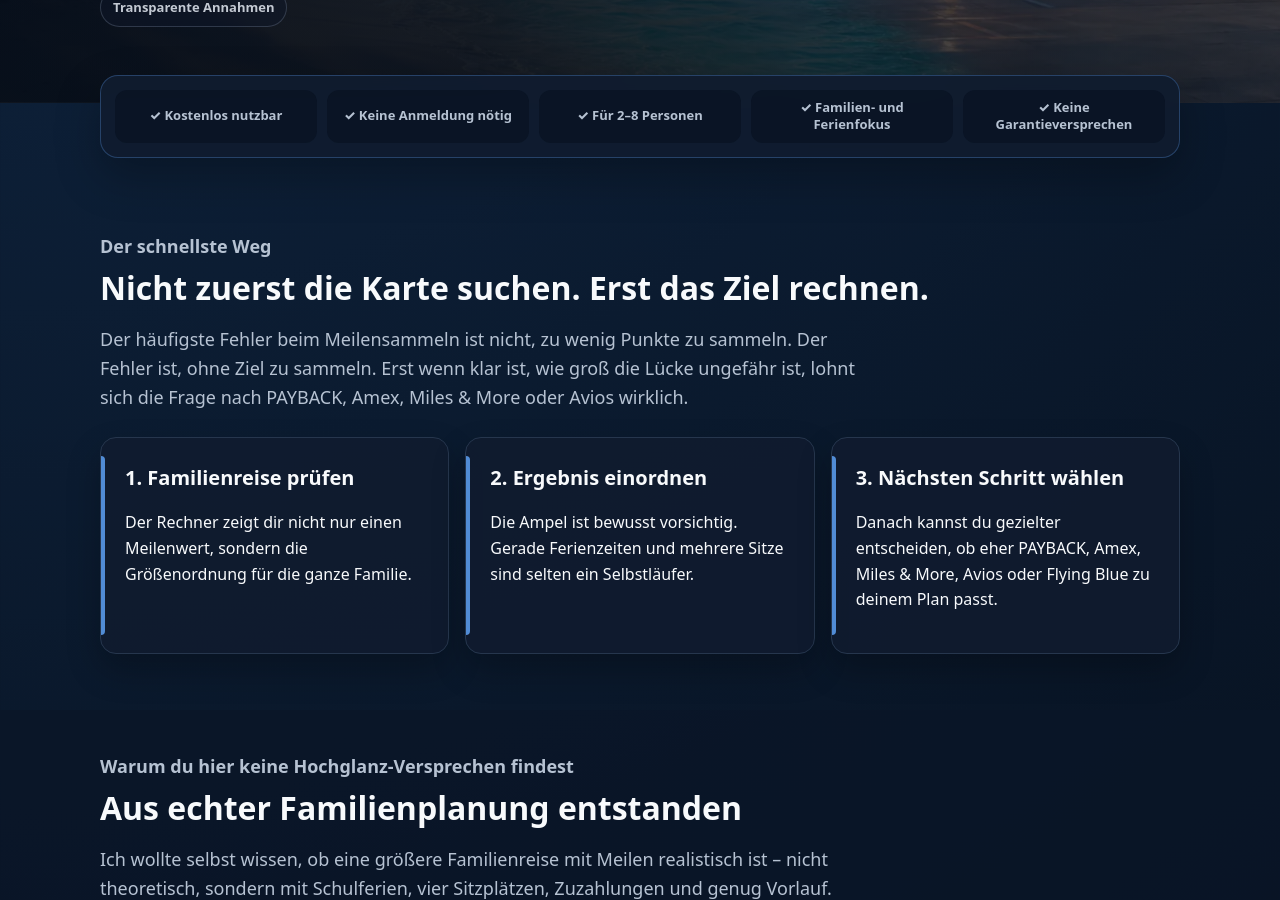
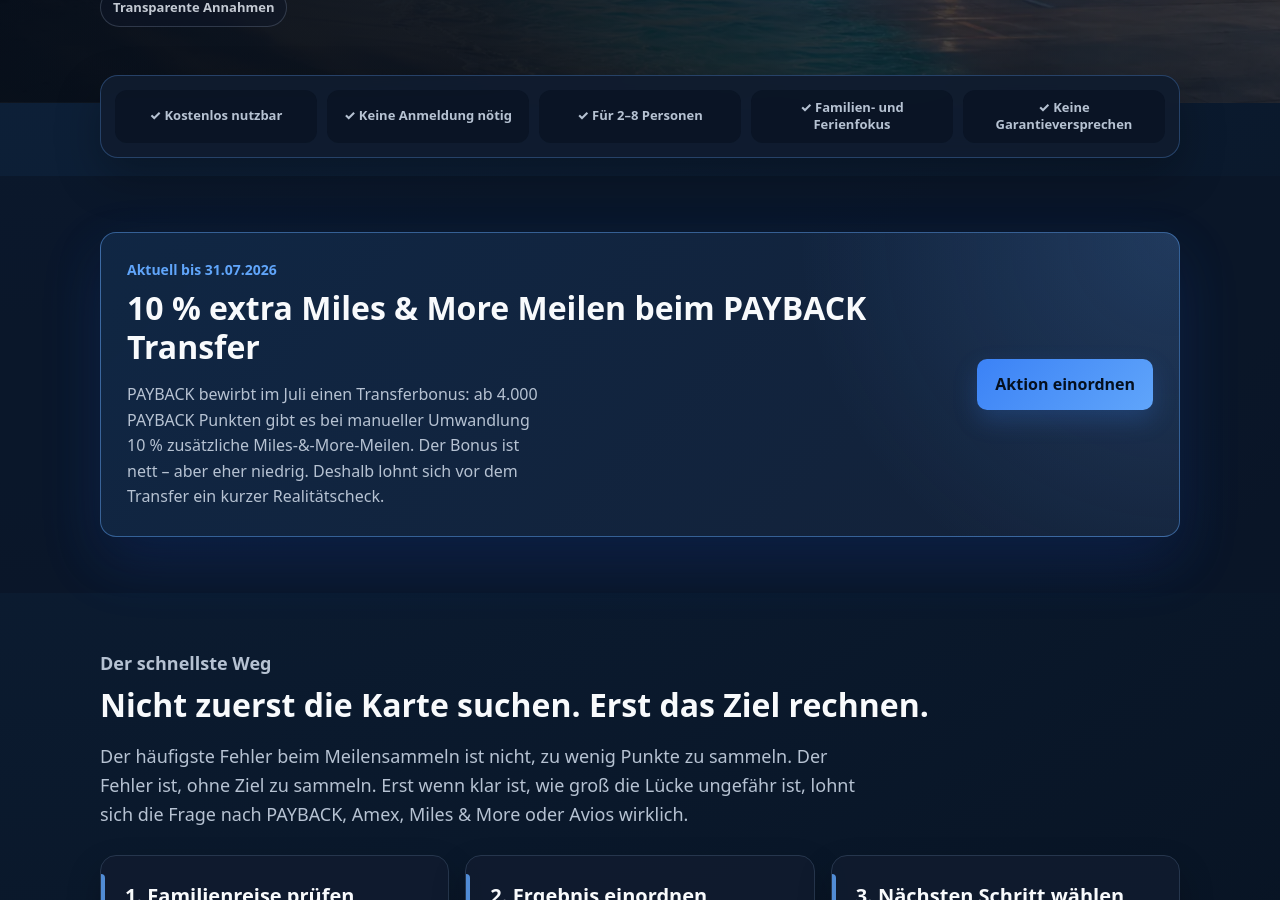
Before and after one commit to Praemienflug-Planer/miles-planer, a Jekyll site: the page built from index.html, in a window 1280 px wide and 900 px high, scrolled down 741 px. Built offline with Jekyll 4.4.1, drawn with Linux system fonts in a browser that asks for light colours; some of the changed text lies outside the part shown.

Commit message:
Add homepage teaser for PAYBACK July 2026 transfer bonus

```diff
--- a/index.html
+++ b/index.html
@@ -45,6 +45,19 @@
 
 <section class="trust-bar-section" aria-label="Vertrauenshinweise"><div class="container"><div class="trust-bar"><span>✓ Kostenlos nutzbar</span><span>✓ Keine Anmeldung nötig</span><span>✓ Für 2–8 Personen</span><span>✓ Familien- und Ferienfokus</span><span>✓ Keine Garantieversprechen</span></div></div></section>
 
+<section class="section alt" id="aktueller-payback-transferbonus">
+  <div class="container">
+    <div class="cta-box cta-primary">
+      <div>
+        <p class="eyebrow">Aktuell bis 31.07.2026</p>
+        <h2>10 % extra Miles &amp; More Meilen beim PAYBACK Transfer</h2>
+        <p class="footer-text">PAYBACK bewirbt im Juli einen Transferbonus: ab 4.000 PAYBACK Punkten gibt es bei manueller Umwandlung 10 % zusätzliche Miles-&amp;-More-Meilen. Der Bonus ist nett – aber eher niedrig. Deshalb lohnt sich vor dem Transfer ein kurzer Realitätscheck.</p>
+      </div>
+      <a class="btn btn-primary" href="/meilen-sammeln/payback-transferbonus-juli-2026/">Aktion einordnen</a>
+    </div>
+  </div>
+</section>
+
 <section class="section" id="so-funktioniert-es">
   <div class="container">
     <div class="section-head"><p class="eyebrow">Der schnellste Weg</p><h2>Nicht zuerst die Karte suchen. Erst das Ziel rechnen.</h2><p>Der häufigste Fehler beim Meilensammeln ist nicht, zu wenig Punkte zu sammeln. Der Fehler ist, ohne Ziel zu sammeln. Erst wenn klar ist, wie groß die Lücke ungefähr ist, lohnt sich die Frage nach PAYBACK, Amex, Miles &amp; More oder Avios wirklich.</p></div>
@@ -63,7 +76,7 @@
 
 <section class="section" id="fuer-wen"><div class="container"><div class="section-head"><p class="eyebrow">Für wen ist das sinnvoll?</p><h2>Für Familien, die nicht einfach ins Blaue sammeln wollen</h2><p>Der Planer ist vor allem dann hilfreich, wenn mehrere Plätze, Schulferien, Premium Economy oder Business Class und verschiedene Punkteprogramme zusammenkommen.</p></div><div class="audience-grid"><article class="audience-card card-primary"><h3>Familien mit 2–8 Personen</h3><p>Bei mehreren Sitzplätzen wird aus „ein paar Meilen sammeln“ schnell ein echtes Planungsprojekt.</p></article><article class="audience-card card-secondary"><h3>PAYBACK, Miles &amp; More, Amex, Avios &amp; Flying Blue</h3><p>Du bekommst eine erste Orientierung, welcher Sammelweg zu deinem Ziel passen könnte – ohne jeden Transfer selbst durchzurechnen.</p></article><article class="audience-card card-secondary"><h3>Langfristige Fernreiseplanung</h3><p>Ob Thailand, New York oder Business Class: Der Rechner zeigt, ob dein Ziel mit deiner Sammelrate grob erreichbar wirkt.</p></article><article class="audience-card card-secondary"><h3>Meilen oder Cash?</h3><p>Der Dealwert hilft dir einzuschätzen, ob eine Einlösung sinnvoll ist oder ob ein normales Ticket am Ende entspannter wäre.</p></article></div></div></section>
 
-<section class="section alt"><div class="container"><div class="section-head"><p class="eyebrow">Schnelleinstiege</p><h2>Die wichtigsten nächsten Schritte</h2><p>Starte mit dem Rechner oder lies dort weiter, wo dein Ergebnis dich hinführt.</p></div><div class="article-grid"><a class="article-card card-link-primary" href="/rechner/"><h3>Prämienflug-Rechner für Familien</h3><p>Prüfe Meilenbedarf, Lücke, Sammelzeit und Dealwert für deine eigene Reiseidee.</p></a><a class="article-card" href="/meilen-sammeln/"><h3>Meilen sammeln</h3><p>Die zentrale Übersicht zu PAYBACK, Amex, Miles &amp; More und alltagstauglichen Sammelwegen.</p></a><a class="article-card" href="/amex-oder-payback/"><h3>Amex oder PAYBACK?</h3><p>Ordne ein, welcher Punkteweg besser zu deinem Ziel, deinem Alltag und deiner Familie passt.</p></a><a class="article-card" href="/meilen-thailand/"><h3>Beispiel: Thailand mit Meilen</h3><p>Ein Praxisbeispiel für Familien, Premium Economy und lange Vorlaufzeit.</p></a></div></div></section>
+<section class="section alt"><div class="container"><div class="section-head"><p class="eyebrow">Schnelleinstiege</p><h2>Die wichtigsten nächsten Schritte</h2><p>Starte mit dem Rechner oder lies dort weiter, wo dein Ergebnis dich hinführt.</p></div><div class="article-grid"><a class="article-card card-link-primary" href="/rechner/"><h3>Prämienflug-Rechner für Familien</h3><p>Prüfe Meilenbedarf, Lücke, Sammelzeit und Dealwert für deine eigene Reiseidee.</p></a><a class="article-card" href="/meilen-sammeln/payback-transferbonus-juli-2026/"><h3>Aktuell: PAYBACK 10 % Transferbonus</h3><p>Einordnung der Juli-Aktion: wann sich 10 % extra Miles-&amp;-More-Meilen lohnen – und wann eher nicht.</p></a><a class="article-card" href="/meilen-sammeln/"><h3>Meilen sammeln</h3><p>Die zentrale Übersicht zu PAYBACK, Amex, Miles &amp; More und alltagstauglichen Sammelwegen.</p></a><a class="article-card" href="/amex-oder-payback/"><h3>Amex oder PAYBACK?</h3><p>Ordne ein, welcher Punkteweg besser zu deinem Ziel, deinem Alltag und deiner Familie passt.</p></a><a class="article-card" href="/meilen-thailand/"><h3>Beispiel: Thailand mit Meilen</h3><p>Ein Praxisbeispiel für Familien, Premium Economy und lange Vorlaufzeit.</p></a></div></div></section>
 
 <section class="section cta-section"><div class="container"><div class="cta-box cta-primary"><div><p class="eyebrow">Bereit für den Realitätscheck?</p><h2>Prüfe jetzt, ob deine Familienreise mit Meilen realistisch ist</h2><p class="footer-text">Wähle Ziel, Familiengröße, Reiseklasse und Programm – der Rechner zeigt dir Meilenbedarf, Sammellücke, Sammelzeit und Dealwert.</p></div><a class="btn btn-primary" href="/rechner/">Zum Prämienflug-Rechner</a></div></div></section>
 
```
